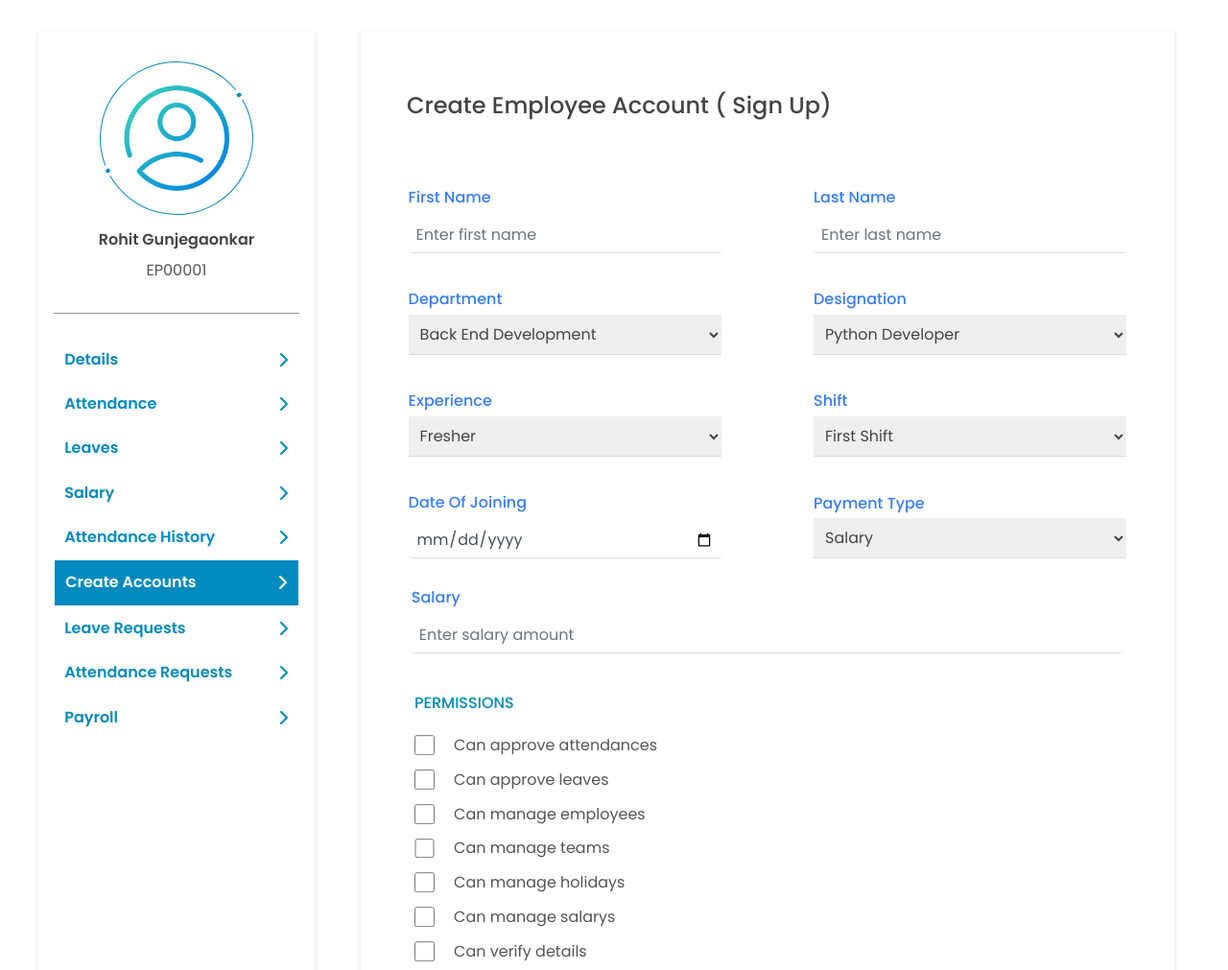
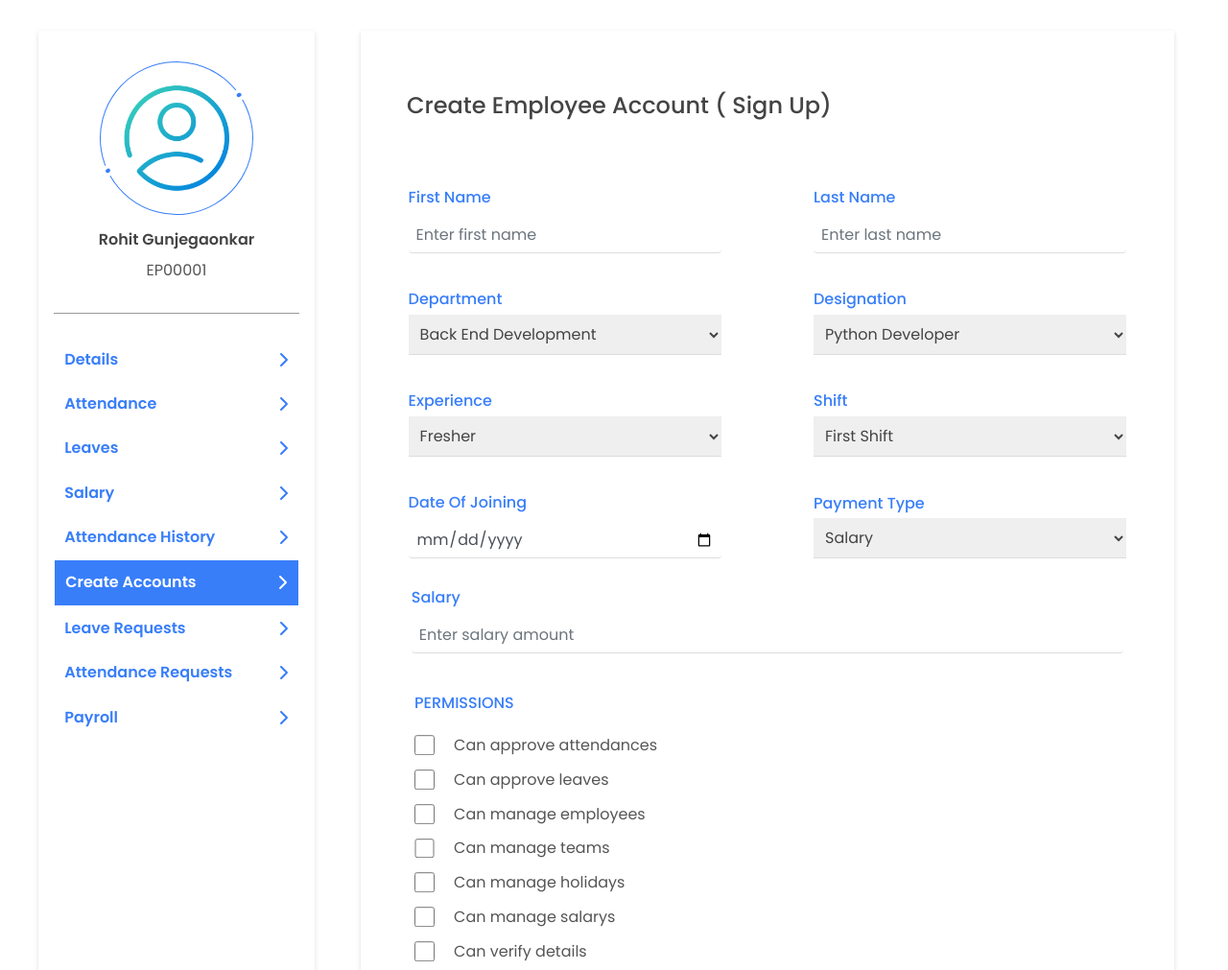
Before and after one commit to rohitpg18/hrmslive, a Django app: page /accounts/signup/ in a window 1280 px wide. Shown: the top 1011 px of the page at 96% size. Run offline with Django 4.2, Linux system fonts and the light colour scheme; a user stored in the database is signed in; data comes from the database, SQL or seed files in the repository; both versions use the stored data as it was after the commit; some libraries are stand-ins or nearby versions.

Commit message:
color code chnages

```diff
--- a/account/account_views/dependencies/basic_functions.py
+++ b/account/account_views/dependencies/basic_functions.py
@@ -233,6 +233,7 @@ def user_permissions(user_id):
 
 #     return last_date_of_month.strftime("%Y-%m-%d")
 
+
 def month_attendance_counter (user_id, month_name = 0):
     if User.objects.filter(id=user_id).exists() == False:
         return None
@@ -247,7 +248,7 @@ def month_attendance_counter (user_id, month_name = 0):
     month_attendance_count = MonthAttendanceCounter.objects.filter(emp_user_id=user_id, month=month)
 
     if not month_attendance_count.exists():
-       month_attendance_count =  MonthAttendanceCounter.objects.create(emp_user_id=user_id, month=month, present_days = 0, absent_days = 0, week_offs = weekdays, paid_leaves = 0, non_paid_leaves = 0, paid_holiday = holiday_month_count, sand_witched_days = 0, total_paid_days = 0, over_time_hours = 0 )
+        month_attendance_count =  MonthAttendanceCounter.objects.create(emp_user_id=user_id, month=month, present_days = 0, absent_days = 0, week_offs = weekdays, paid_leaves = 0, non_paid_leaves = 0, paid_holiday = holiday_month_count, sand_witched_days = 0, total_paid_days = 0, over_time_hours = 0 )
     else:
         month_attendance_count=month_attendance_count[0]
 
--- a/templates/account/self_services/salary_slip.html
+++ b/templates/account/self_services/salary_slip.html
@@ -55,7 +55,7 @@
 <hr>
 
 <table class="mt-4 table table-bordered">
-  <thead class="text-white" style="background:#018ABE;">
+  <thead class="text-white" style="background:#387EF9;">
   <tr>
     <th>Earnings</th>
     <th>Fixed Amount</th>
--- a/templates/account/self_services/self_salary.html
+++ b/templates/account/self_services/self_salary.html
@@ -14,7 +14,7 @@
 <style>
     .profile-navigations .profile-navigation-links .link1 {
         color: #fff;
-        background-color: #018ABE;
+        background-color: #387EF9;
         transition: all 0.5s ease-out;
     }
 
@@ -27,7 +27,7 @@
         padding: 0.2em 1em;
         font-size: 1em;
         font-weight: 500;
-        border: 2px solid #018ABE;
+        border: 2px solid #387EF9;
         transition: 0.2s linear;
     }
 </style>
--- a/templates/basic.html
+++ b/templates/basic.html
@@ -90,14 +90,14 @@
         align-items: center;
 
 
-        border: 1px solid #018ABE;
+        border: 1px solid #387EF9;
     }
 
     #panel .popup-con h1 {
         display: block;
         font-size: 2em;
         margin-top: 1rem;
-        color: #018ABE;
+        color: #387EF9;
         font-weight: 900;
     }
 
@@ -113,8 +113,8 @@
         border: none;
         outline: none;
         color: #fff;
-        background: #018ABE;
-        border: 1px solid #018ABE;
+        background: #387EF9;
+        border: 1px solid #387EF9;
         cursor: pointer;
         margin: 1rem;
         font-weight: 600;
--- a/templates/basic_form.html
+++ b/templates/basic_form.html
@@ -26,7 +26,7 @@
         width: 100%;
         height: 100%;
         margin: 7rem auto;
-        border: 1px solid #018ABE;
+        border: 1px solid #387EF9;
     }
 
 
@@ -36,7 +36,7 @@
     }
 
     .details .permissions p {
-        color: #018ABE;
+        color: #387EF9;
         font-weight: 500;
         margin-bottom: 1em;
         text-transform: uppercase;
--- a/templates/payroll/emp_management/create_account.html
+++ b/templates/payroll/emp_management/create_account.html
@@ -13,7 +13,7 @@
 <style>
     .profile-navigations .profile-navigation-links .link1 {
         color: #fff;
-        background-color: #018ABE;
+        background-color: #387EF9;
         transition: all 0.5s ease-out;
     }
 
@@ -33,7 +33,7 @@
     }
 
     .details .permissions p {
-        color: #018ABE;
+        color: #387EF9;
         font-weight: 500;
         margin-bottom: 1em;
         text-transform: uppercase;
--- a/templates/payroll/emp_management/payroll.html
+++ b/templates/payroll/emp_management/payroll.html
@@ -14,7 +14,7 @@
 <style>
     .profile-navigations .profile-navigation-links .link1 {
         color: #fff;
-        background-color: #018ABE;
+        background-color: #387EF9;
         transition: all 0.5s ease-out;
     }
 
@@ -27,7 +27,7 @@
         padding: 0.2em 1em;
         font-size: 1em;
         font-weight: 500;
-        border: 2px solid #018ABE;
+        border: 2px solid #387EF9;
         transition: 0.2s linear;
     }
 </style>
--- a/templates/profile_basic.html
+++ b/templates/profile_basic.html
@@ -19,7 +19,7 @@
 
     .profile-navigations .profile-navigation-links .link1 {
         color: #fff;
-        background-color: #018ABE;
+        background-color: #387EF9;
         transition: all 0.5s ease-out;
         border:1px solid #fff;
     }
@@ -79,7 +79,7 @@
         align-items: center;
         justify-content: center;
         margin: 1em;
-        border: 1px solid #018ABE;
+        border: 1px solid #387EF9;
         position: relative;
         transform: rotate(60deg);
     }
@@ -92,7 +92,7 @@
         position: absolute;
         top: 0;
         border: 0.3rem solid #fff;
-        background: #018ABE;
+        background: #387EF9;
         transform: translate(-50%, -50%);
     }
 
@@ -104,7 +104,7 @@
         border-radius: 50%;
         position: absolute;
         bottom: 0;
-        background: #018ABE;
+        background: #387EF9;
         transform: translate(-50%, 50%);
     }
 
@@ -134,20 +134,20 @@
     }
 
     .profile-navigation-links li svg{
-        fill: #018ABE;
+        fill: #387EF9;
         height: 1rem;
     }
 
 
     .profile-navigation-links a {
         text-decoration: none;
-        color: #018ABE;
+        color: #387EF9;
         font-weight: 600;
     }
 
     .active {
         color: #fff;
-        background-color: #018ABE;
+        background-color: #387EF9;
     }
 
     .active a {
@@ -157,7 +157,7 @@
 
     .profile-navigation-links li:hover {
         color: #fff;
-        background-color: #018ABE;
+        background-color: #387EF9;
         transition: all 0.5s ease-out;
     }
 
@@ -235,8 +235,8 @@
         box-shadow: 8px 8px 0px 0px rgba(0,0,0,0.2);
     }
     .user_info ::-webkit-scrollbar-thumb{
-        outline: 1px solid #018ABE;
-        background-color: #018ABE;
+        outline: 1px solid #387EF9;
+        background-color: #387EF9;
     }
 
 
```
Also changed, not shown: templates/account/auth/login.html (+8 -10 lines), templates/payroll/emp_management/approve_attendance.html (+5 -5 lines), templates/payroll/emp_management/leave_application_list.html (+5 -5 lines), db.sqlite3.
